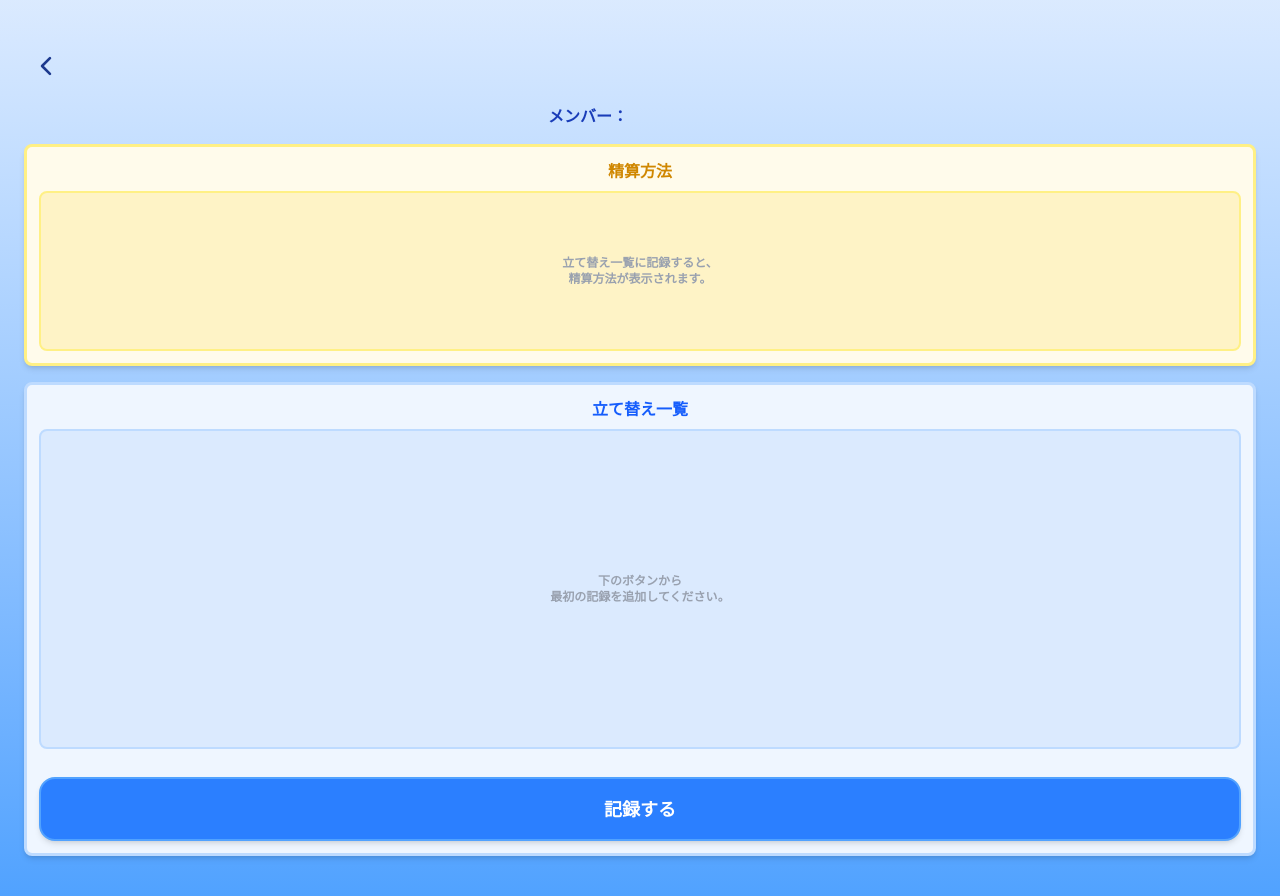
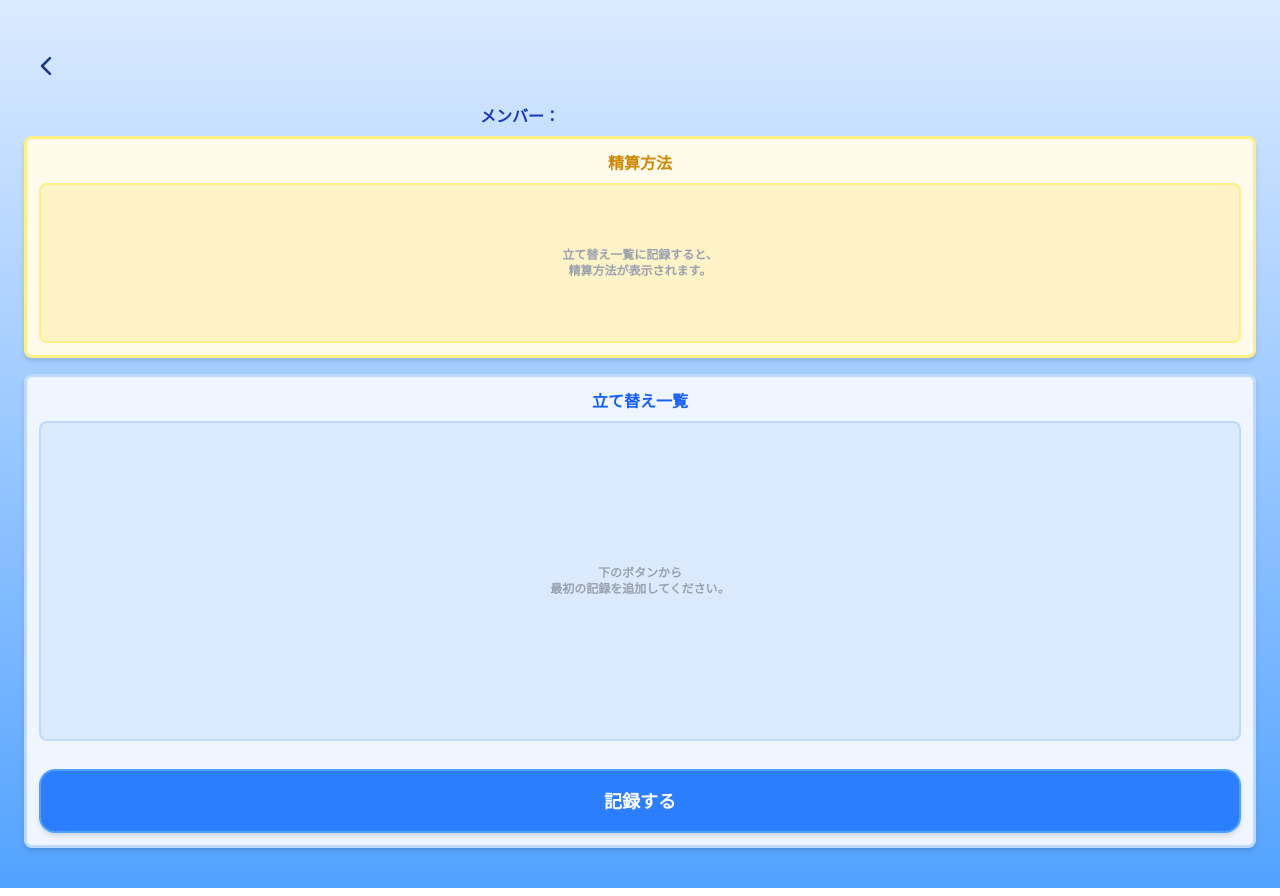
Before and after one commit to Hideto6/separate_check_w, a Next.js app: page /group in a window 1280 px wide. Built offline with nearby package versions, Linux system fonts and the light colour scheme.

Commit message:
メンバー名の表示形式編集

```diff
--- a/src/app/(main)/group/page.tsx
+++ b/src/app/(main)/group/page.tsx
@@ -43,11 +43,9 @@ export default function GroupPage() {
         <h2 className="text-2xl font-extrabold text-blue-800 mb-2">
           {groupName}
         </h2>
-        <div className="mb-2 font-bold text-blue-800 font-semibold flex justify-center">
-          <span className="mr-1 w-45">メンバー：</span>
-          <span className="text-gray-700 font-medium">
-            {members.join("、")}
-          </span>
+        <div className="w-80 mx-2 font-bold text-blue-800 flex flex-row font-semibold ">
+          <div className="mr-1 w-45">メンバー：</div>
+          <div className="text-gray-700 font-medium">{members.join("、")}</div>
         </div>
       </div>
 
```
